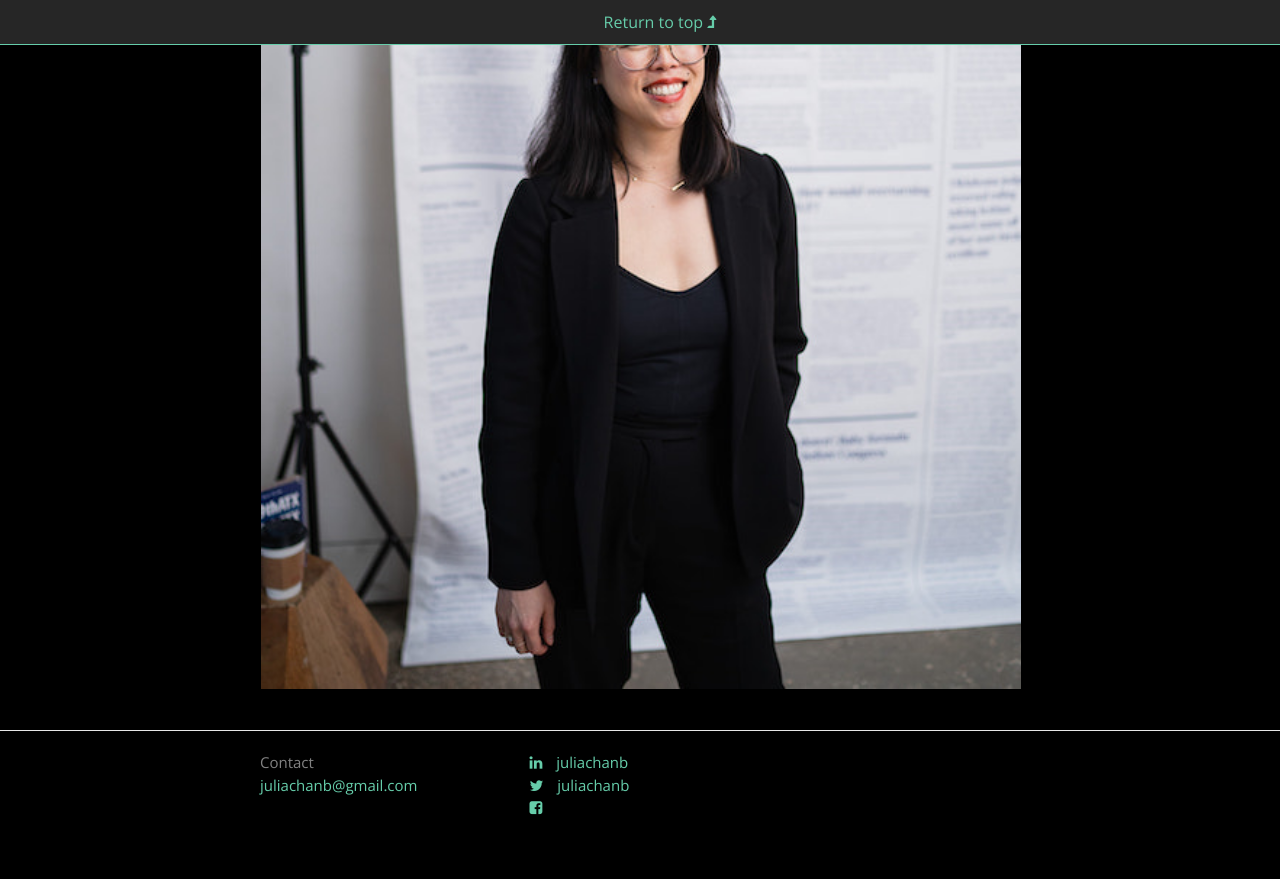
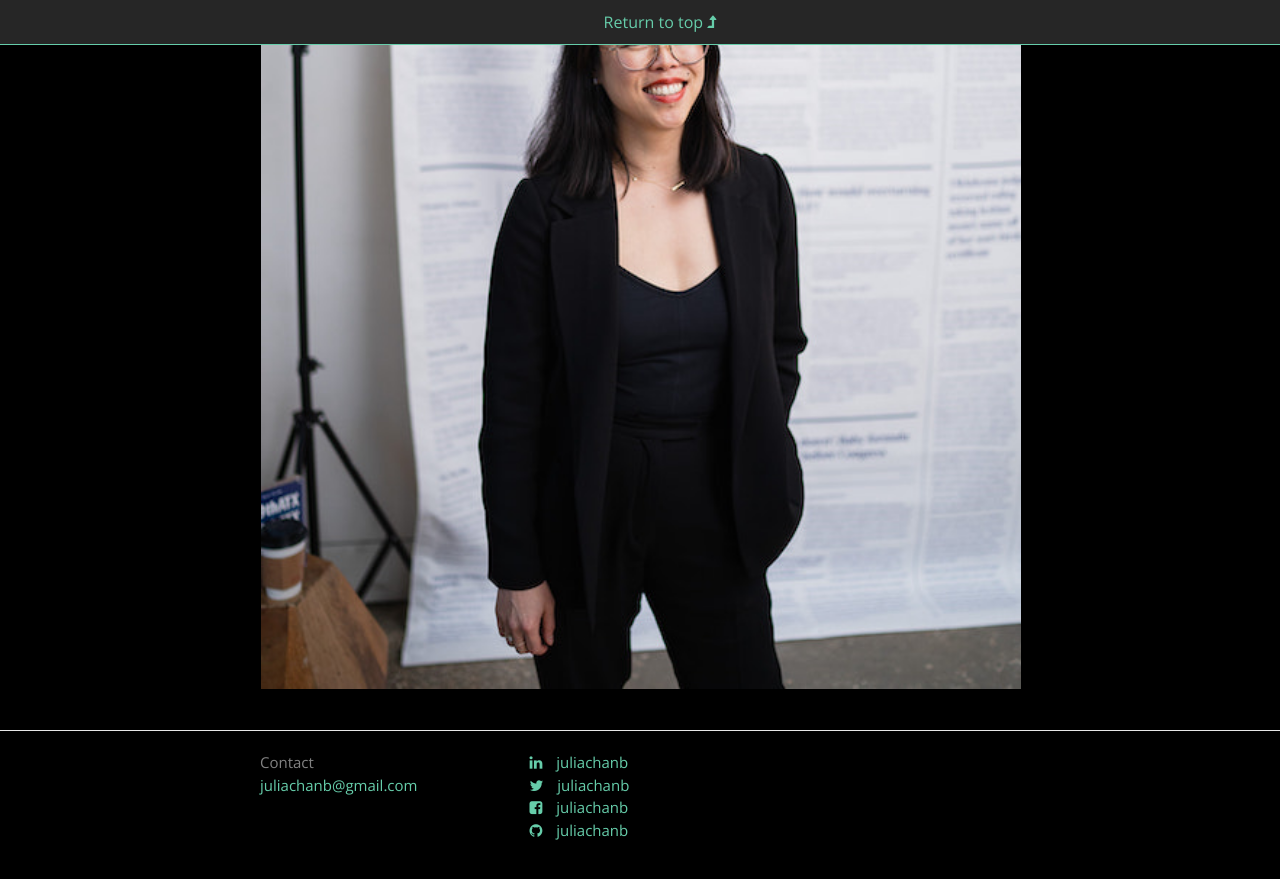
Before and after one commit to juliachanb/juliachanb.github.io, a Jekyll site: the page built from pages/contact.md, in a window 1280 px wide and 900 px high, scrolled down 754 px. Shown: the top 879 px of the window. Built offline with Jekyll 4.4.1, drawn with Linux system fonts in a browser that asks for light colours; nearby versions of some CDN libraries; some web fonts are replaced; our own code applies the rules of GitHub Pages for plain Markdown files.

Commit message:
fixing footer by adding fb back in?

```diff
--- a/_config.yml
+++ b/_config.yml
@@ -17,6 +17,7 @@
 
 linkedin_username:      juliachanb
 twitter_username:       juliachanb
+facebook_username:      juliachanb
 github_username:        juliachanb
 
 # Build settings
```
